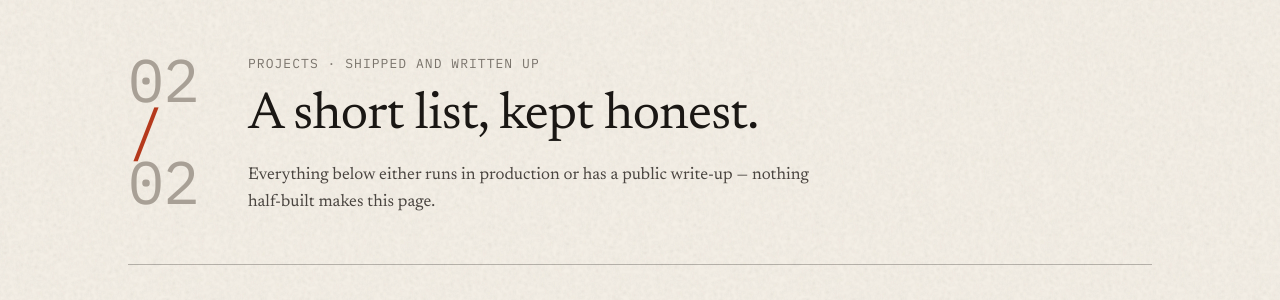
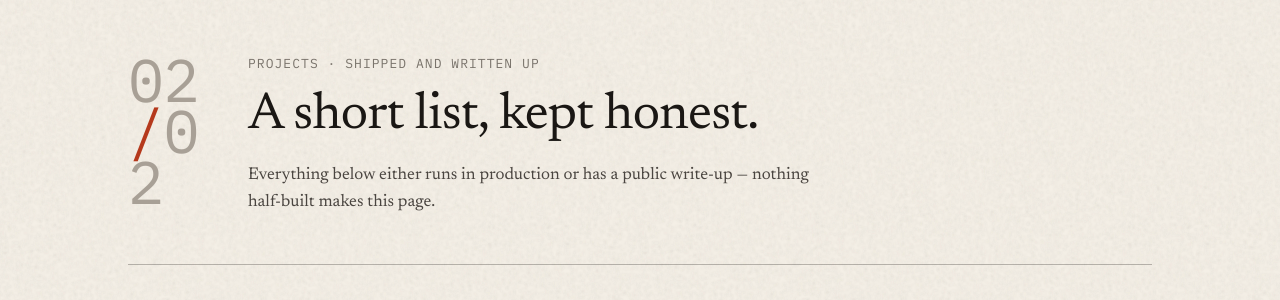
Before and after one commit to JAYJAYBEE303/jayjaybee-site, a Jekyll site: the page built from projects/index.html, in a window 1280 px wide. Shown: the part 210-510 px from the top of the page. Built offline with Jekyll 4.4.1, drawn with Linux system fonts in a browser that asks for light colours.

Commit message:
proj-hero-b: numeral splits by fixed character position, not num/slash/denom
Feedback: wanted 02 / /0 / 2 exactly (2-2-1 chars of the raw 'NN/NN'
string), not a numerator/slash/denominator split — those look
identical for '02/02' since both are 2-digit, but the intent is
different (position-based, not semantic). Reworked the include to
slice by index (0,2 / 2,1+3,1 / 4,1) so the slash lands mid-line-2
with the following digit, matching the reference exactly.

cache-bust: layout.css 45->46, global.css 53->54

Co-Authored-By: Claude Sonnet 5 <noreply@anthropic.com>

```diff
--- a/_includes/projects-hero.html
+++ b/_includes/projects-hero.html
@@ -27,12 +27,14 @@
 <section class="proj-hero-b" aria-label="{{ include.kicker | default: "Projects" }}">
   {%- if include.count %}
   {%- comment -%}
-    Deliberately three separate <span> children (numerator / slash /
-    denominator), not one text run with an inline <span> around the
-    slash — .proj-hero-b__n lays them out as a flex column so the
-    stack is stable, not dependent on the browser's own line-breaking.
+    Three fixed-position character chunks, not a numerator/slash/
+    denominator split: for a "NN/NN" string (index 0..4) — chars 0-1,
+    then the slash (2) + the next digit (3), then the last digit (4).
+    Each chunk is its own <span> so .proj-hero-b__n's flex column
+    stacks them exactly as designed, not dependent on where the
+    browser would otherwise choose to wrap.
   {%- endcomment -%}
-  <p class="proj-hero-b__n" aria-hidden="true"><span>{{ include.count | split: "/" | first }}</span><span class="proj-hero-b__n-slash">/</span><span>{{ include.count | split: "/" | last }}</span></p>
+  <p class="proj-hero-b__n" aria-hidden="true"><span class="proj-hero-b__n-line">{{ include.count | slice: 0, 2 }}</span><span class="proj-hero-b__n-line"><span class="proj-hero-b__n-slash">{{ include.count | slice: 2, 1 }}</span>{{ include.count | slice: 3, 1 }}</span><span class="proj-hero-b__n-line">{{ include.count | slice: 4, 1 }}</span></p>
   {%- endif %}
   <div>
     {%- if include.kicker %}
--- a/_layouts/default.html
+++ b/_layouts/default.html
@@ -119,7 +119,7 @@
     })();
   </script>
 
-  <link rel="stylesheet" href="/assets/css/global.css?v=53" />
+  <link rel="stylesheet" href="/assets/css/global.css?v=54" />
 </head>
 <body>
   <a class="skip-link" href="#main">Skip to content</a>
--- a/assets/css/global.css
+++ b/assets/css/global.css
@@ -16,7 +16,7 @@
    ========================================================================= */
 
 @import url('variables.css?v=41');
-@import url('layout.css?v=45');
+@import url('layout.css?v=46');
 @import url('components.css?v=49');
 @import url('wiki.css?v=7');
 
```
Also changed, not shown: assets/css/layout.css (+11 -9 lines).
